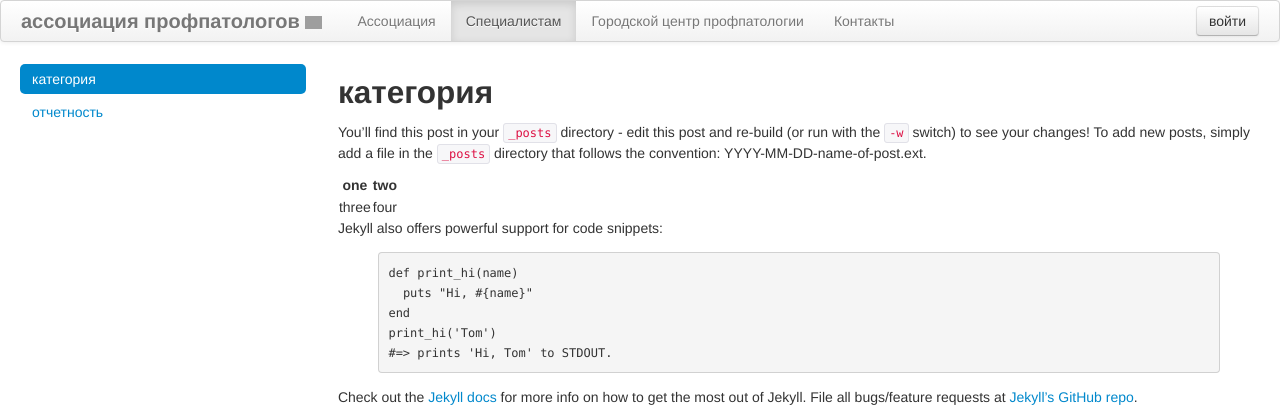
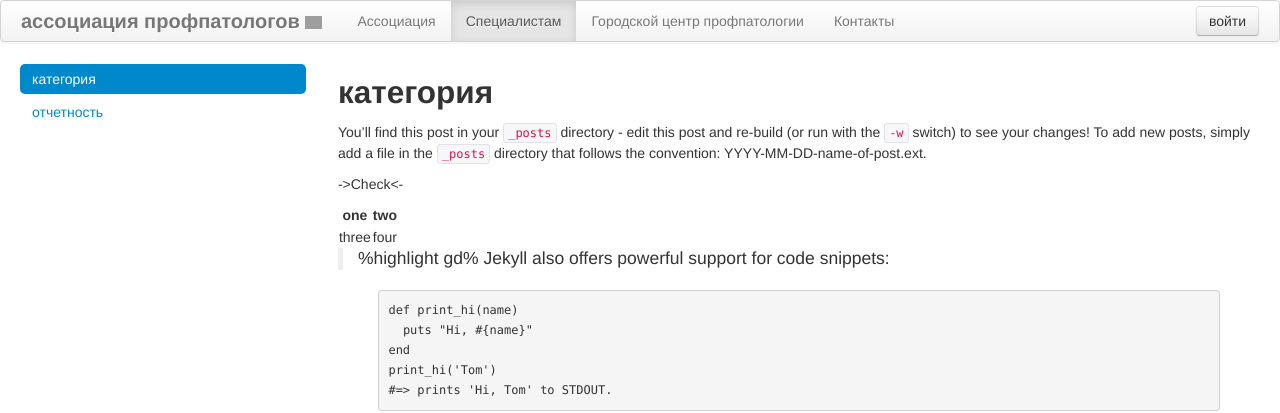
Before and after one commit to avpnw/avpnw, a Jekyll site: the page built from docs/category.md, in a window 1280 px wide, cut to the strip 0-413 px from the top of the page. Built offline with Jekyll 4.4.1, drawn with Linux system fonts in a browser that asks for light colours; Markdown is read by kramdown in place of the engine named in the settings; grey boxes are pictures that could not be loaded.

Commit message:
Update category.md

```diff
--- a/docs/category.md
+++ b/docs/category.md
@@ -8,10 +8,13 @@ permalink: /spec/category/
 You'll find this post in your `_posts` directory - edit this post and re-build (or run with the `-w` switch) to see your changes!
 To add new posts, simply add a file in the `_posts` directory that follows the convention: YYYY-MM-DD-name-of-post.ext.
 
+->Check<-
+
 one   | two
 ------|------
 three | four
 
+> %highlight gd%
 Jekyll also offers powerful support for code snippets:
 
 {% highlight ruby %}
```
